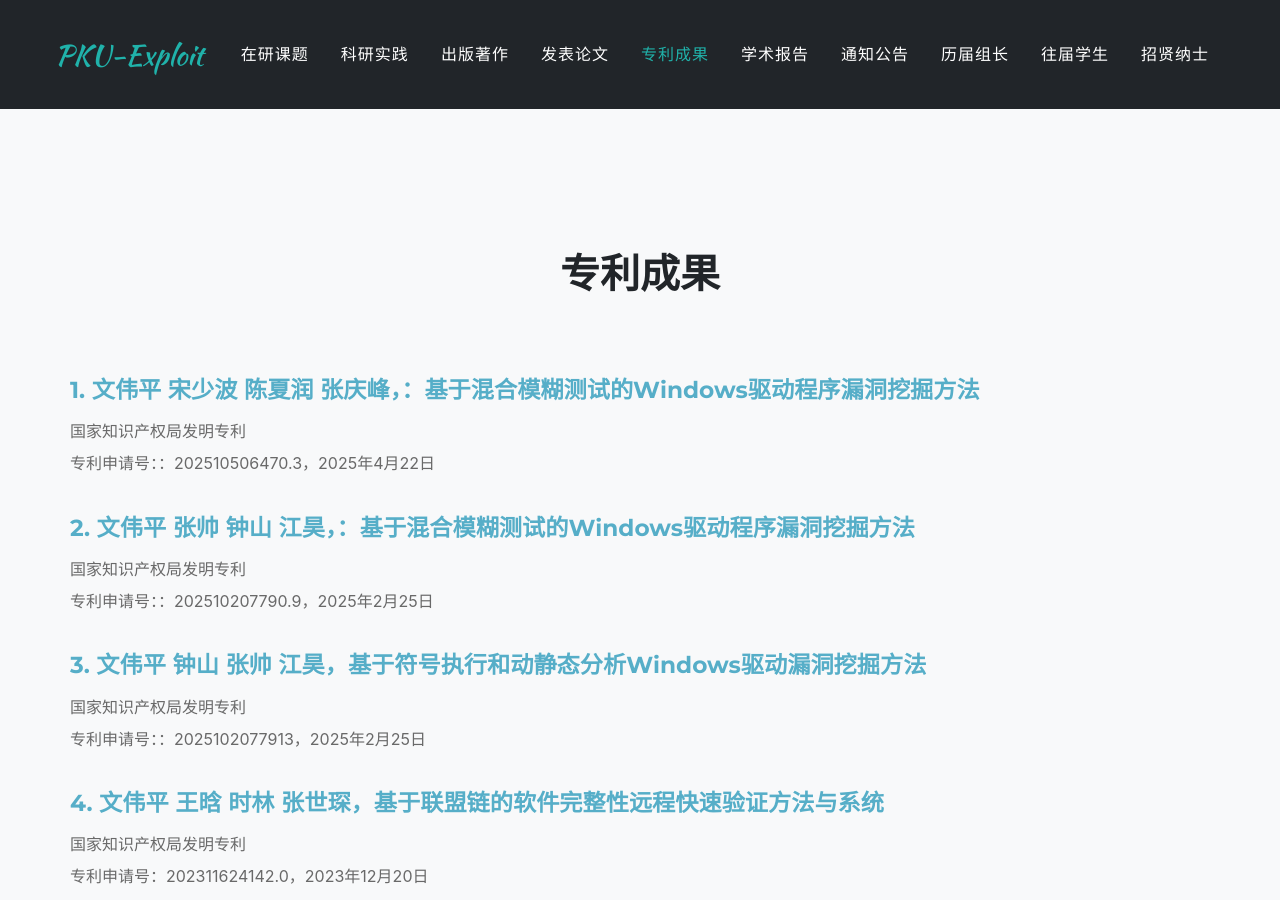
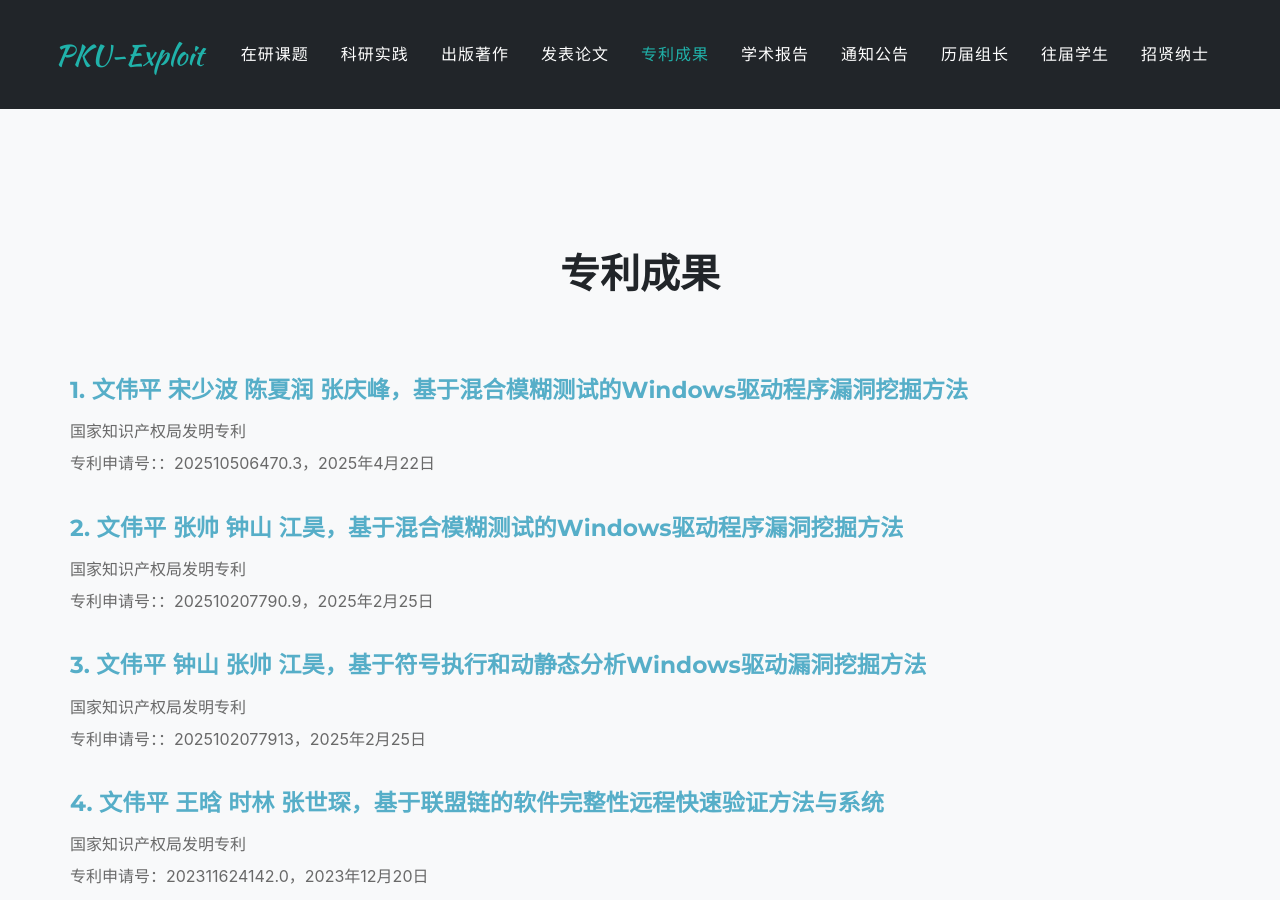
Before and after one commit to xxycfhb/xxycfhb.github.io, a Jekyll site: the page built from pages/patent.html, in a window 1280 px wide and 900 px high. Built offline with Jekyll 4.4.1, drawn with Linux system fonts in a browser that asks for light colours; some web fonts are replaced.

```diff
--- a/_data/sitetext.yml
+++ b/_data/sitetext.yml
@@ -1786,14 +1786,14 @@ patent:
     text:
     item:
 
-      - title: "文伟平 宋少波 陈夏润 张庆峰，：基于混合模糊测试的Windows驱动程序漏洞挖掘方法"
+      - title: "文伟平 宋少波 陈夏润 张庆峰，基于混合模糊测试的Windows驱动程序漏洞挖掘方法"
         source: "国家知识产权局发明专利"
         number: "专利申请号：：202510506470.3，2025年4月22日"
         success: false
         url: "/files/WX2025-31-002-专利申请受理通知书.pdf"
         download: "：基于动态扩展和兜底机制的中文大语言模型安全评估系统及方法.pdf"
 
-      - title: "文伟平 张帅 钟山 江昊，：基于混合模糊测试的Windows驱动程序漏洞挖掘方法"
+      - title: "文伟平 张帅 钟山 江昊，基于混合模糊测试的Windows驱动程序漏洞挖掘方法"
         source: "国家知识产权局发明专利"
         number: "专利申请号：：202510207790.9，2025年2月25日"
         success: false
```
